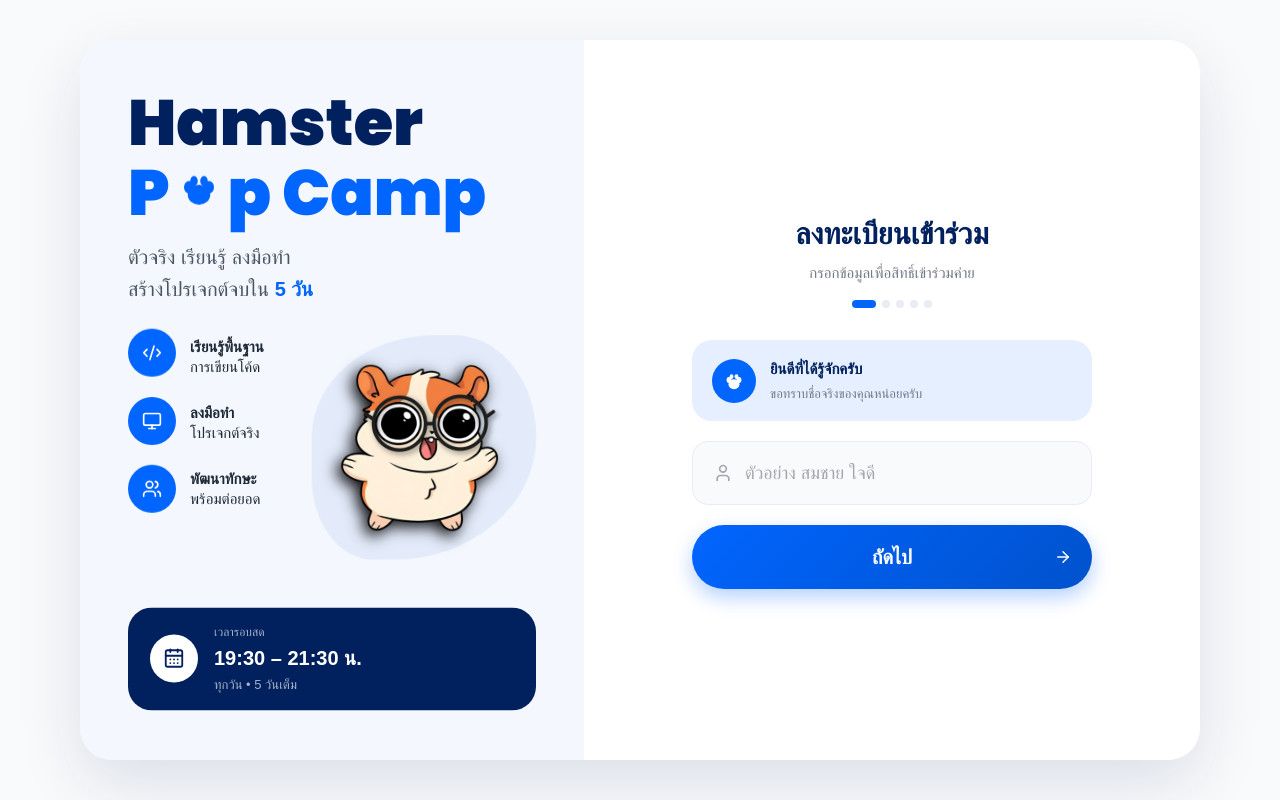
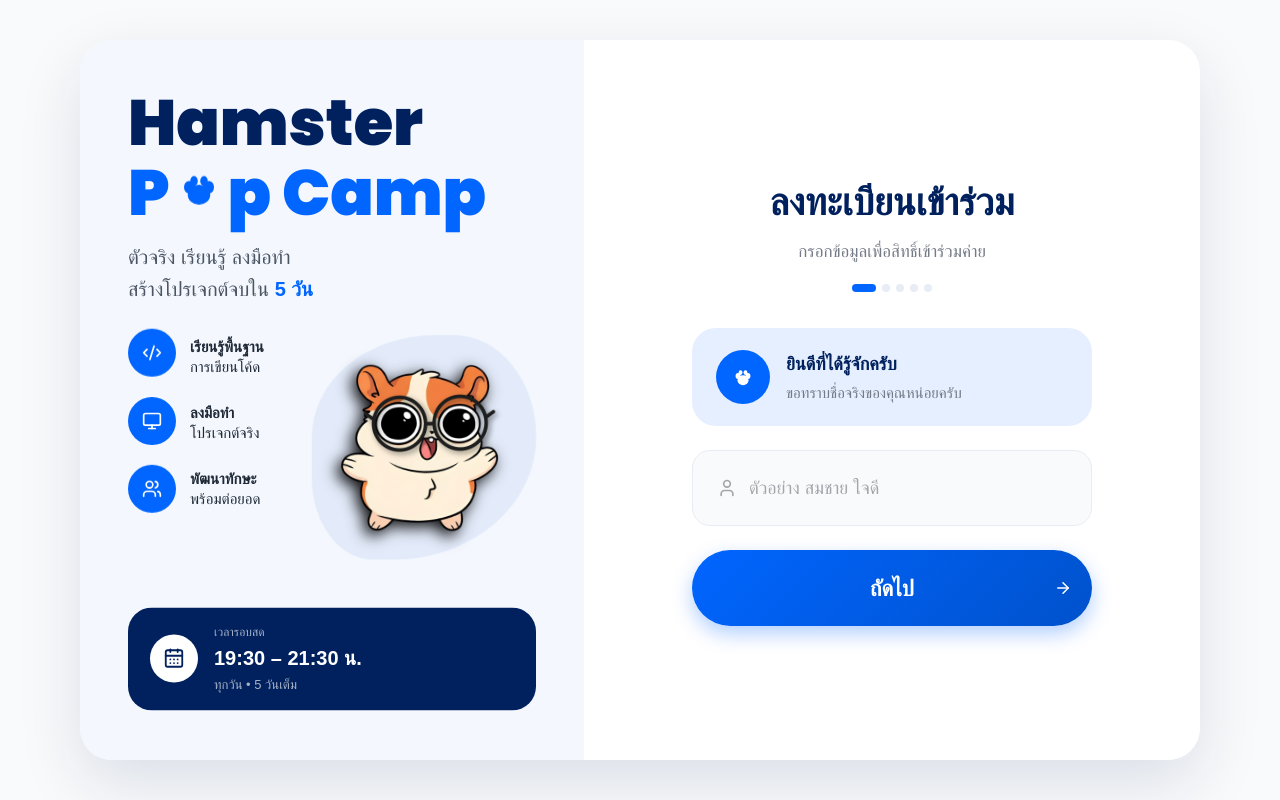
Before and after one commit to k-duckkub/wed2, a Next.js app: page /register in a window 1280 px wide. Built offline with nearby package versions, Linux system fonts and the light colour scheme; a web font is replaced by a local one.

Commit message:
Scale up right panel elements: larger header, bubble, input, button
https://claude.ai/code/session_01JiEQM6DCin4fSWbAVDwrV4

```diff
--- a/src/components/register/RightPanel.tsx
+++ b/src/components/register/RightPanel.tsx
@@ -133,9 +133,9 @@ export default function RightPanel({ hamsterRef }: Props) {
     <div style={panelStyle}>
       <div style={{ width: "100%", maxWidth: 400 }}>
         {/* Header */}
-        <div style={{ textAlign: "center", marginBottom: 32 }}>
-          <h2 style={{ color: "#00215E", fontWeight: 700, fontSize: 30, margin: "0 0 6px" }}>ลงทะเบียนเข้าร่วม</h2>
-          <p style={{ color: "#747A86", fontSize: 15, margin: "0 0 16px" }}>กรอกข้อมูลเพื่อสิทธิ์เข้าร่วมค่าย</p>
+        <div style={{ textAlign: "center", marginBottom: 36 }}>
+          <h2 style={{ color: "#00215E", fontWeight: 700, fontSize: 38, margin: "0 0 8px" }}>ลงทะเบียนเข้าร่วม</h2>
+          <p style={{ color: "#747A86", fontSize: 17, margin: "0 0 20px" }}>กรอกข้อมูลเพื่อสิทธิ์เข้าร่วมค่าย</p>
           {/* Step dots */}
           <div style={{ display: "flex", justifyContent: "center", gap: 6 }}>
             {STEPS.map((_, i) => (
@@ -152,13 +152,13 @@ export default function RightPanel({ hamsterRef }: Props) {
         {/* Animated content */}
         <div style={contentStyle}>
           {/* Chat bubble */}
-          <div style={{ background: "#E5EFFF", borderRadius: 20, padding: "18px 20px", display: "flex", alignItems: "center", gap: 14, marginBottom: 20 }}>
-            <div style={{ width: 44, height: 44, borderRadius: "50%", background: "#0165FF", display: "flex", alignItems: "center", justifyContent: "center", flexShrink: 0 }}>
+          <div style={{ background: "#E5EFFF", borderRadius: 24, padding: "22px 24px", display: "flex", alignItems: "center", gap: 16, marginBottom: 24 }}>
+            <div style={{ width: 54, height: 54, borderRadius: "50%", background: "#0165FF", display: "flex", alignItems: "center", justifyContent: "center", flexShrink: 0 }}>
               <PawSVG />
             </div>
             <div>
-              <p style={{ fontWeight: 700, fontSize: 15, color: "#00215E", margin: 0 }}>{current.infoTitle}</p>
-              <p style={{ fontSize: 13, color: "#747A86", margin: "3px 0 0" }}>{current.infoSub}</p>
+              <p style={{ fontWeight: 700, fontSize: 18, color: "#00215E", margin: 0 }}>{current.infoTitle}</p>
+              <p style={{ fontSize: 15, color: "#747A86", margin: "4px 0 0" }}>{current.infoSub}</p>
             </div>
           </div>
 
@@ -173,7 +173,7 @@ export default function RightPanel({ hamsterRef }: Props) {
           {error && <p style={{ color: "#E53E3E", fontSize: 13, margin: "6px 0 0 4px" }}>{error}</p>}
 
           {/* Buttons */}
-          <div style={{ display: "flex", gap: 10, marginTop: 20 }}>
+          <div style={{ display: "flex", gap: 12, marginTop: 24 }}>
             {step === 0 ? (
               <PrimaryButton onClick={goNext} label="ถัดไป" shaking={shaking} />
             ) : step < 4 ? (
@@ -213,7 +213,7 @@ function InputBox({ cfg, value, onChange, onKeyDown, hasError }: {
       display: "flex", alignItems: "center", gap: 12,
       background: "#F9FAFB",
       border: `1.5px solid ${hasError ? "#FC8181" : focused ? "#0165FF" : "#E8ECF5"}`,
-      borderRadius: 16, height: 64, padding: "0 20px",
+      borderRadius: 18, height: 76, padding: "0 24px",
       boxShadow: focused ? "0 0 0 4px rgba(1,101,255,0.12)" : hasError ? "0 0 0 3px rgba(252,129,129,0.2)" : "none",
       transition: "box-shadow 0.2s, border-color 0.2s",
     }}>
@@ -244,9 +244,9 @@ function PrimaryButton({ onClick, label, shaking, flex }: { onClick: () => void;
       onMouseEnter={() => setHovered(true)} onMouseLeave={() => { setHovered(false); setPressed(false); }}
       onMouseDown={() => setPressed(true)} onMouseUp={() => setPressed(false)}
       style={{
-        flex: flex ?? 1, height: 64, borderRadius: 9999,
+        flex: flex ?? 1, height: 76, borderRadius: 9999,
         background: "linear-gradient(135deg, #0165FF 0%, #0052CC 100%)",
-        color: "white", fontSize: 20, fontWeight: 600, border: "none", cursor: "pointer",
+        color: "white", fontSize: 22, fontWeight: 600, border: "none", cursor: "pointer",
         display: "flex", alignItems: "center", justifyContent: "center", gap: 8, position: "relative",
         boxShadow: hovered ? "0 16px 32px rgba(1,101,255,0.45)" : "0 8px 20px rgba(1,101,255,0.3)",
         transform: pressed ? "scale(0.96)" : hovered ? "scale(1.02)" : "scale(1)",
@@ -266,7 +266,7 @@ function GhostButton({ onClick, label, flex }: { onClick: () => void; label: str
     <button onClick={onClick}
       onMouseEnter={() => setHovered(true)} onMouseLeave={() => setHovered(false)}
       style={{
-        flex: flex ?? 1, height: 64, borderRadius: 9999,
+        flex: flex ?? 1, height: 76, borderRadius: 9999,
         background: hovered ? "rgba(1,101,255,0.06)" : "transparent",
         color: "#0165FF", fontSize: 15, fontWeight: 600,
         border: "1.5px solid #E8ECF5", cursor: "pointer",
```
